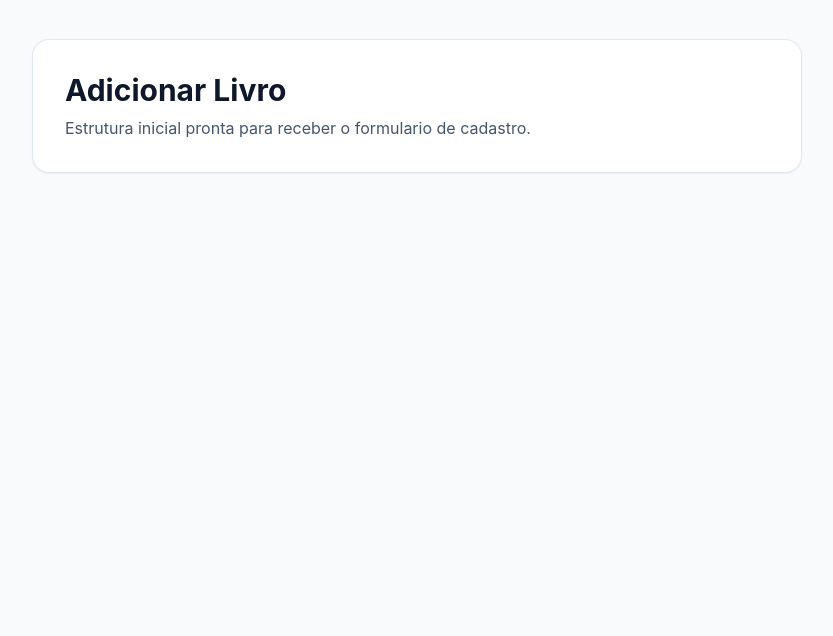
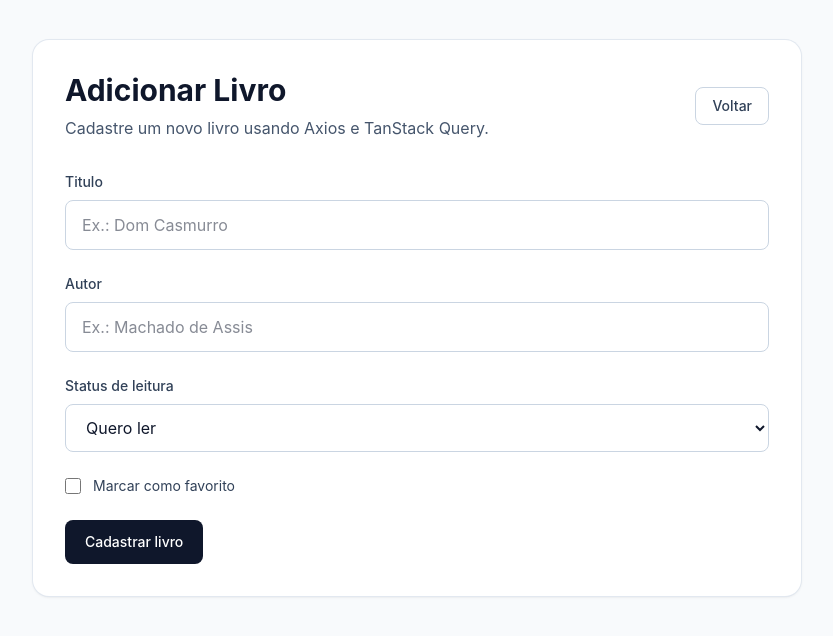
Before and after one commit to luan-sampaio/acervo-web, a React (Vite) app in the folder frontend/: page /new in a window 1280 px wide. Shown: the top 636 px of the page, without its empty margins (223-1056 px from the left). Built offline with nearby package versions, Linux system fonts and the light colour scheme.

Commit message:
feat(frontend): implementa cadastro de livros com TanStack Query

```diff
--- a/frontend/src/pages/NewBook.jsx
+++ b/frontend/src/pages/NewBook.jsx
@@ -1,11 +1,147 @@
+import { useState } from 'react'
+import { useMutation, useQueryClient } from '@tanstack/react-query'
+import { Link, useNavigate } from 'react-router-dom'
+import { initialForm, readingStatusOptions } from '../constants'
+import api from '../services/api'
+
+async function createBook(payload) {
+  const response = await api.post('/books', payload)
+  return response.data
+}
+
 export default function NewBook() {
+  const navigate = useNavigate()
+  const queryClient = useQueryClient()
+  const [form, setForm] = useState(initialForm)
+  const [errorMessage, setErrorMessage] = useState('')
+
+  const createBookMutation = useMutation({
+    mutationFn: createBook,
+    onSuccess: async () => {
+      await queryClient.invalidateQueries({ queryKey: ['books'] })
+      navigate('/')
+    },
+    onError: (error) => {
+      const detail = error.response?.data?.detail
+      setErrorMessage(typeof detail === 'string' ? detail : 'Nao foi possivel cadastrar o livro.')
+    },
+  })
+
+  function handleChange(event) {
+    const { name, type, value, checked } = event.target
+    setErrorMessage('')
+    setForm((current) => ({
+      ...current,
+      [name]: type === 'checkbox' ? checked : value,
+    }))
+  }
+
+  function handleSubmit(event) {
+    event.preventDefault()
+    createBookMutation.mutate({
+      titulo: form.titulo.trim(),
+      autor: form.autor.trim(),
+      status_leitura: form.status_leitura,
+      favorito: form.favorito,
+    })
+  }
+
   return (
     <main className="min-h-screen bg-slate-50 px-6 py-10">
       <div className="mx-auto max-w-3xl rounded-2xl bg-white p-8 shadow-sm ring-1 ring-slate-200">
-        <h1 className="text-3xl font-bold text-slate-900">Adicionar Livro</h1>
-        <p className="mt-2 text-slate-600">
-          Estrutura inicial pronta para receber o formulario de cadastro.
-        </p>
+        <div className="flex items-center justify-between gap-4">
+          <div>
+            <h1 className="text-3xl font-bold text-slate-900">Adicionar Livro</h1>
+            <p className="mt-2 text-slate-600">
+              Cadastre um novo livro usando Axios e TanStack Query.
+            </p>
+          </div>
+
+          <Link
+            to="/"
+            className="rounded-lg border border-slate-300 px-4 py-2 text-sm font-medium text-slate-700 transition hover:bg-slate-100"
+          >
+            Voltar
+          </Link>
+        </div>
+
+        <form className="mt-8 space-y-6" onSubmit={handleSubmit}>
+          <div>
+            <label className="mb-2 block text-sm font-medium text-slate-700" htmlFor="titulo">
+              Titulo
+            </label>
+            <input
+              id="titulo"
+              name="titulo"
+              value={form.titulo}
+              onChange={handleChange}
+              className="w-full rounded-lg border border-slate-300 px-4 py-3 text-slate-900 outline-none transition focus:border-slate-500"
+              placeholder="Ex.: Dom Casmurro"
+              minLength={2}
+              required
+            />
+          </div>
+
+          <div>
+            <label className="mb-2 block text-sm font-medium text-slate-700" htmlFor="autor">
+              Autor
+            </label>
+            <input
+              id="autor"
+              name="autor"
+              value={form.autor}
+              onChange={handleChange}
+              className="w-full rounded-lg border border-slate-300 px-4 py-3 text-slate-900 outline-none transition focus:border-slate-500"
+              placeholder="Ex.: Machado de Assis"
+              minLength={2}
+              required
+            />
+          </div>
+
+          <div>
+            <label className="mb-2 block text-sm font-medium text-slate-700" htmlFor="status_leitura">
+              Status de leitura
+            </label>
+            <select
+              id="status_leitura"
+              name="status_leitura"
+              value={form.status_leitura}
+              onChange={handleChange}
+              className="w-full rounded-lg border border-slate-300 px-4 py-3 text-slate-900 outline-none transition focus:border-slate-500"
+            >
+              {readingStatusOptions.map((option) => (
+                <option key={option.value} value={option.value}>
+                  {option.label}
+                </option>
+              ))}
+            </select>
+          </div>
+
+          <label className="flex items-center gap-3 text-sm text-slate-700">
+            <input
+              type="checkbox"
+              name="favorito"
+              checked={form.favorito}
+              onChange={handleChange}
+              className="h-4 w-4 rounded border-slate-300"
+            />
+            Marcar como favorito
+          </label>
+
+          {errorMessage ? (
+            <div className="rounded-lg border border-red-200 bg-red-50 px-4 py-3 text-sm text-red-700">
+              {errorMessage}
+            </div>
+          ) : null}
+
+          <button
+            type="submit"
+            disabled={createBookMutation.isPending}
+            className="rounded-lg bg-slate-900 px-5 py-3 text-sm font-medium text-white transition hover:bg-slate-700 disabled:cursor-not-allowed disabled:bg-slate-400"
+          >
+            {createBookMutation.isPending ? 'Salvando...' : 'Cadastrar livro'}
+          </button>
+        </form>
       </div>
     </main>
   )
```
Also changed, not shown: 1 other file (tests, documents, lock files or other folders).
